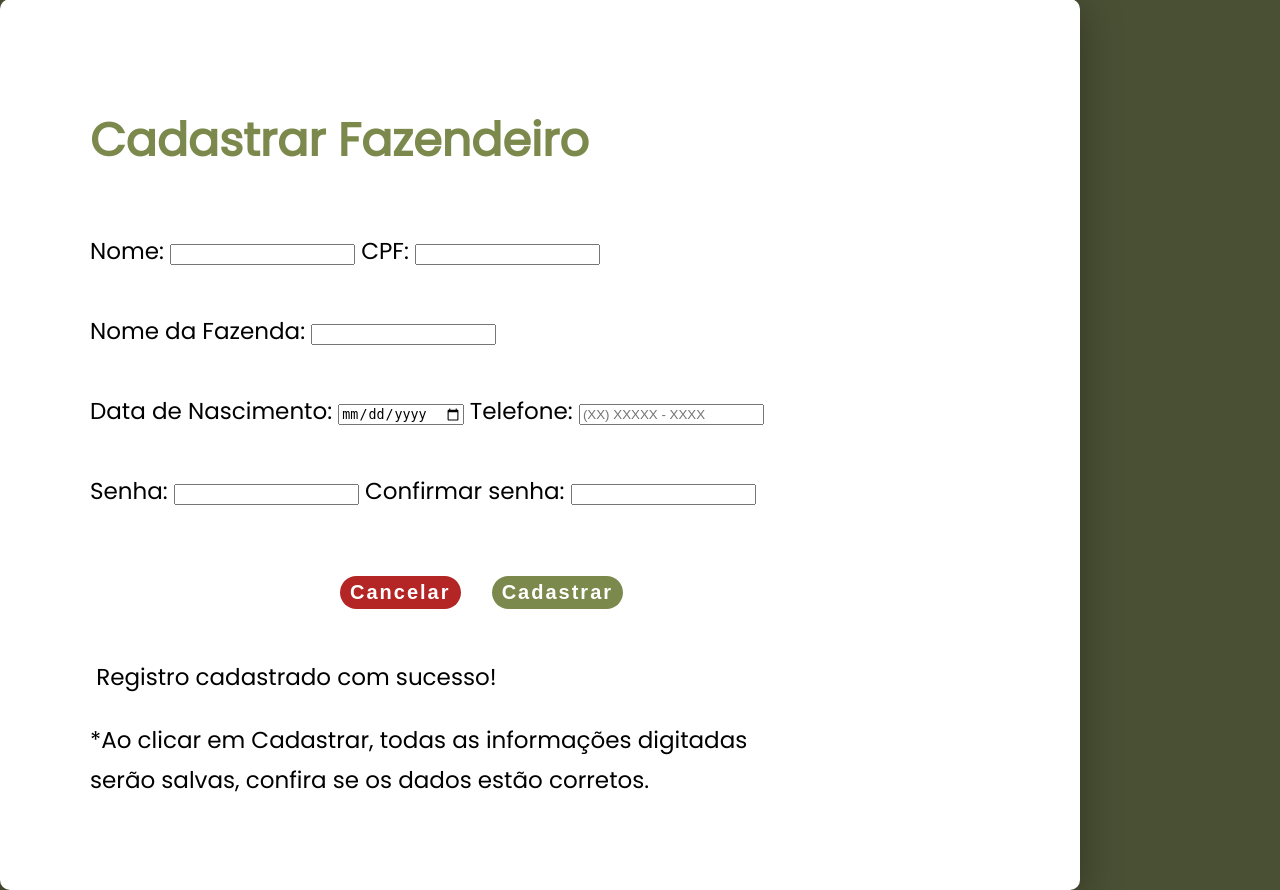
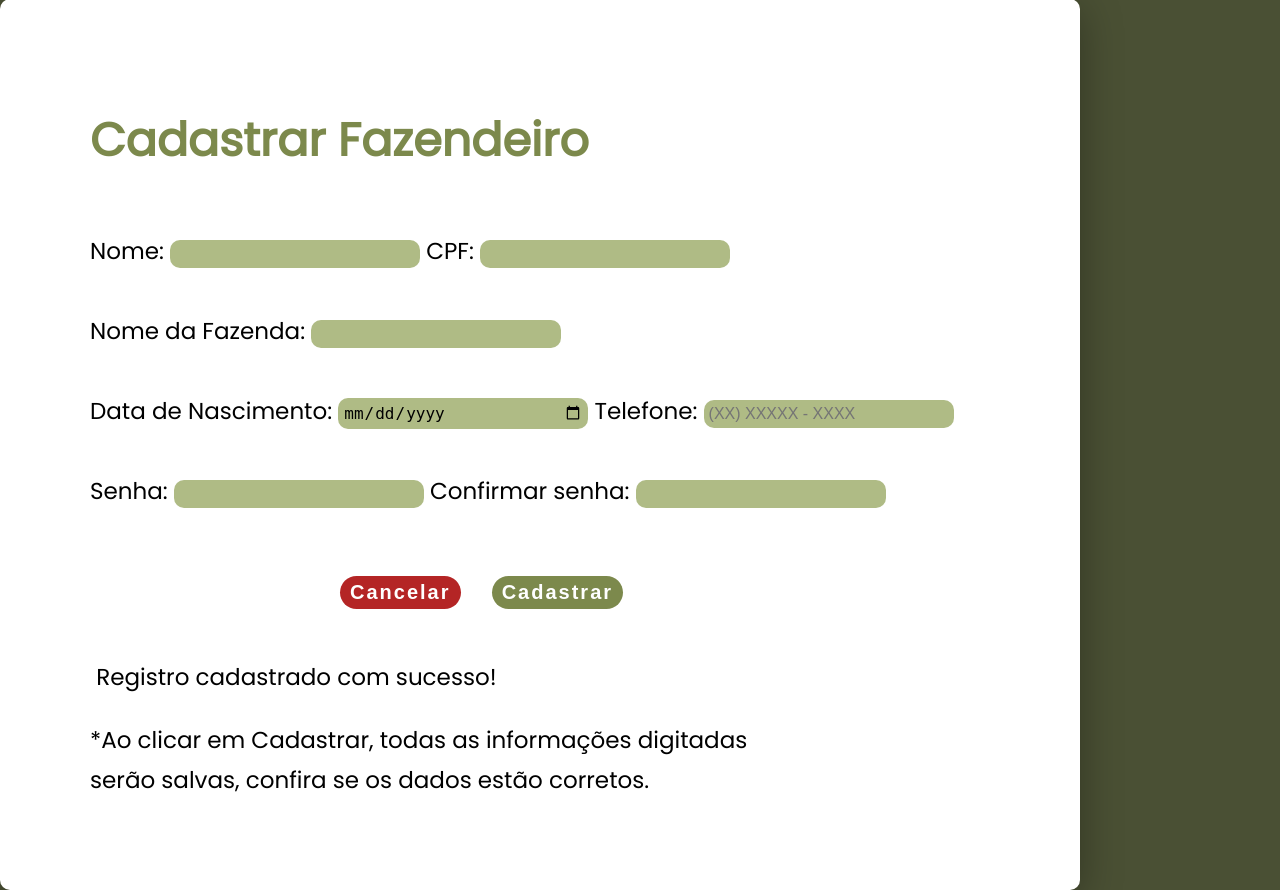
Before and after one commit to marianacamily/AgroCare, a PHP site: page / in a window 1280 px wide. Shown: the part 189-1079 px from the top of the page. Run offline with PHP 8.4, Linux system fonts and the light colour scheme; data that the repository does not hold is empty.

Commit message:
Update style.css

```diff
--- a/CadastroFazendeiro/style.css
+++ b/CadastroFazendeiro/style.css
@@ -55,7 +55,7 @@ body {
     box-shadow: 0px 10px 40px -12px;
 }
 
-.cadastro > input {
+input {
     width: 250px;
     border: none;
     border-radius: 10px;
```
